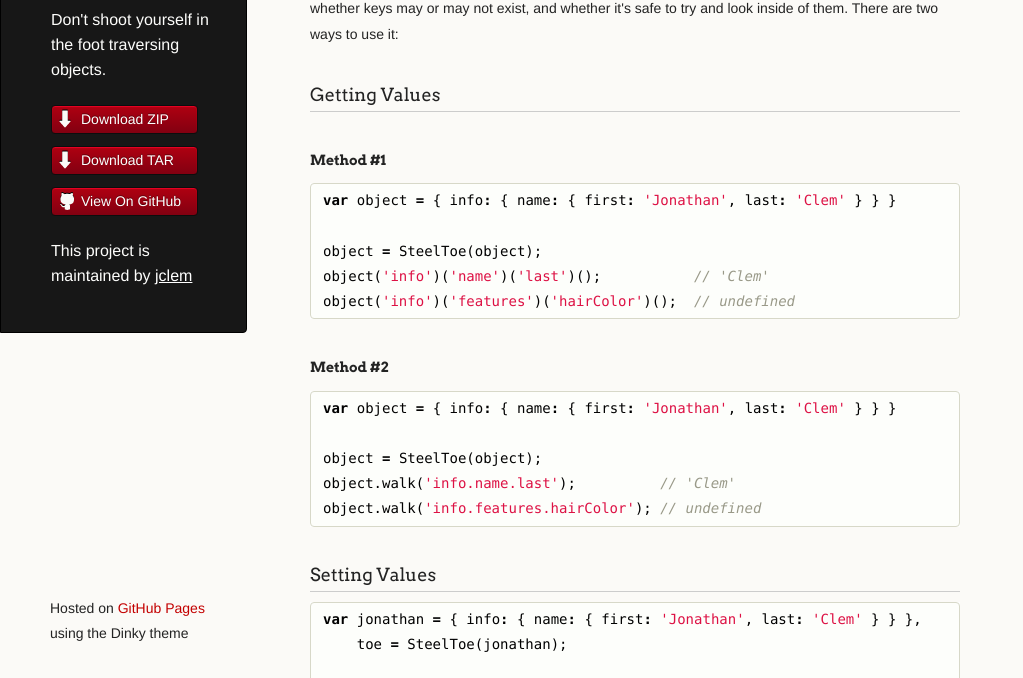
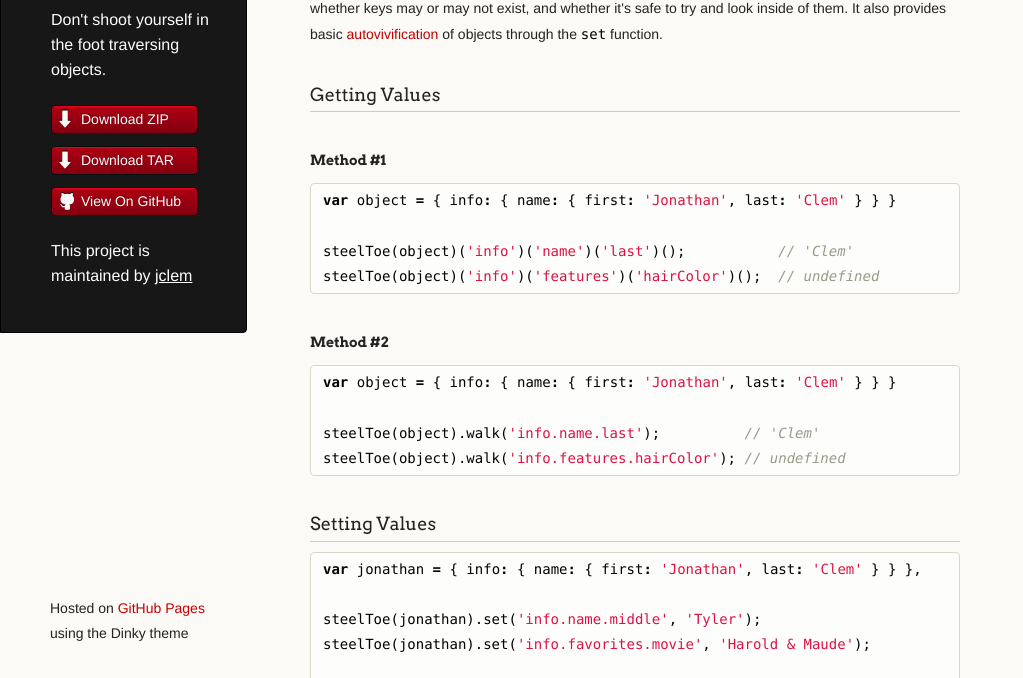
Before and after one commit to jclem/steeltoe, a plain HTML site: page index.html in a window 1280 px wide. Shown: the part 122-800 px from the top of the page, without its empty margins (0-1023 px from the left). Drawn offline with Linux system fonts and the light colour scheme.

Commit message:
Create gh-pages branch via GitHub

```diff
--- a/index.html
+++ b/index.html
@@ -32,7 +32,7 @@
       <section>
         <h2>Usage</h2>
 
-<p>SteelToe is a tiny JavaScript function that makes it safe to traipse about objects without worrying about whether keys may or may not exist, and whether it's safe to try and look inside of them. There are two ways to use it:</p>
+<p>SteelToe is a tiny JavaScript function that makes it safe to traipse about objects without worrying about whether keys may or may not exist, and whether it's safe to try and look inside of them. It also provides basic <a href="http://en.wikipedia.org/wiki/Autovivification">autovivification</a> of objects through the <code>set</code> function.</p>
 
 <h3>Getting Values</h3>
 
@@ -40,27 +40,24 @@
 
 <div class="highlight"><pre><span class="kd">var</span> <span class="nx">object</span> <span class="o">=</span> <span class="p">{</span> <span class="nx">info</span><span class="o">:</span> <span class="p">{</span> <span class="nx">name</span><span class="o">:</span> <span class="p">{</span> <span class="nx">first</span><span class="o">:</span> <span class="s1">'Jonathan'</span><span class="p">,</span> <span class="nx">last</span><span class="o">:</span> <span class="s1">'Clem'</span> <span class="p">}</span> <span class="p">}</span> <span class="p">}</span>
 
-<span class="nx">object</span> <span class="o">=</span> <span class="nx">SteelToe</span><span class="p">(</span><span class="nx">object</span><span class="p">);</span>
-<span class="nx">object</span><span class="p">(</span><span class="s1">'info'</span><span class="p">)(</span><span class="s1">'name'</span><span class="p">)(</span><span class="s1">'last'</span><span class="p">)();</span>           <span class="c1">// 'Clem'</span>
-<span class="nx">object</span><span class="p">(</span><span class="s1">'info'</span><span class="p">)(</span><span class="s1">'features'</span><span class="p">)(</span><span class="s1">'hairColor'</span><span class="p">)();</span>  <span class="c1">// undefined</span>
+<span class="nx">steelToe</span><span class="p">(</span><span class="nx">object</span><span class="p">)(</span><span class="s1">'info'</span><span class="p">)(</span><span class="s1">'name'</span><span class="p">)(</span><span class="s1">'last'</span><span class="p">)();</span>           <span class="c1">// 'Clem'</span>
+<span class="nx">steelToe</span><span class="p">(</span><span class="nx">object</span><span class="p">)(</span><span class="s1">'info'</span><span class="p">)(</span><span class="s1">'features'</span><span class="p">)(</span><span class="s1">'hairColor'</span><span class="p">)();</span>  <span class="c1">// undefined</span>
 </pre></div>
 
 <h4>Method #2</h4>
 
 <div class="highlight"><pre><span class="kd">var</span> <span class="nx">object</span> <span class="o">=</span> <span class="p">{</span> <span class="nx">info</span><span class="o">:</span> <span class="p">{</span> <span class="nx">name</span><span class="o">:</span> <span class="p">{</span> <span class="nx">first</span><span class="o">:</span> <span class="s1">'Jonathan'</span><span class="p">,</span> <span class="nx">last</span><span class="o">:</span> <span class="s1">'Clem'</span> <span class="p">}</span> <span class="p">}</span> <span class="p">}</span>
 
-<span class="nx">object</span> <span class="o">=</span> <span class="nx">SteelToe</span><span class="p">(</span><span class="nx">object</span><span class="p">);</span>
-<span class="nx">object</span><span class="p">.</span><span class="nx">walk</span><span class="p">(</span><span class="s1">'info.name.last'</span><span class="p">);</span>          <span class="c1">// 'Clem'</span>
-<span class="nx">object</span><span class="p">.</span><span class="nx">walk</span><span class="p">(</span><span class="s1">'info.features.hairColor'</span><span class="p">);</span> <span class="c1">// undefined</span>
+<span class="nx">steelToe</span><span class="p">(</span><span class="nx">object</span><span class="p">).</span><span class="nx">walk</span><span class="p">(</span><span class="s1">'info.name.last'</span><span class="p">);</span>          <span class="c1">// 'Clem'</span>
+<span class="nx">steelToe</span><span class="p">(</span><span class="nx">object</span><span class="p">).</span><span class="nx">walk</span><span class="p">(</span><span class="s1">'info.features.hairColor'</span><span class="p">);</span> <span class="c1">// undefined</span>
 </pre></div>
 
 <h3>Setting Values</h3>
 
 <div class="highlight"><pre><span class="kd">var</span> <span class="nx">jonathan</span> <span class="o">=</span> <span class="p">{</span> <span class="nx">info</span><span class="o">:</span> <span class="p">{</span> <span class="nx">name</span><span class="o">:</span> <span class="p">{</span> <span class="nx">first</span><span class="o">:</span> <span class="s1">'Jonathan'</span><span class="p">,</span> <span class="nx">last</span><span class="o">:</span> <span class="s1">'Clem'</span> <span class="p">}</span> <span class="p">}</span> <span class="p">},</span>
-    <span class="nx">toe</span> <span class="o">=</span> <span class="nx">SteelToe</span><span class="p">(</span><span class="nx">jonathan</span><span class="p">);</span>
 
-<span class="nx">toe</span><span class="p">.</span><span class="nx">set</span><span class="p">(</span><span class="s1">'info.name.middle'</span><span class="p">,</span> <span class="s1">'Tyler'</span><span class="p">);</span>
-<span class="nx">toe</span><span class="p">.</span><span class="nx">set</span><span class="p">(</span><span class="s1">'info.favorites.movie'</span><span class="p">,</span> <span class="s1">'Harold &amp; Maude'</span><span class="p">);</span>
+<span class="nx">steelToe</span><span class="p">(</span><span class="nx">jonathan</span><span class="p">).</span><span class="nx">set</span><span class="p">(</span><span class="s1">'info.name.middle'</span><span class="p">,</span> <span class="s1">'Tyler'</span><span class="p">);</span>
+<span class="nx">steelToe</span><span class="p">(</span><span class="nx">jonathan</span><span class="p">).</span><span class="nx">set</span><span class="p">(</span><span class="s1">'info.favorites.movie'</span><span class="p">,</span> <span class="s1">'Harold &amp; Maude'</span><span class="p">);</span>
 
 <span class="nx">jonathan</span><span class="p">.</span><span class="nx">info</span><span class="p">.</span><span class="nx">name</span><span class="p">.</span><span class="nx">middle</span><span class="p">;</span> <span class="c1">// Tyler</span>
 <span class="nx">jonathan</span><span class="p">.</span><span class="nx">info</span><span class="p">.</span><span class="nx">favorites</span><span class="p">.</span><span class="nx">movie</span><span class="p">;</span> <span class="c1">// Harold &amp; Maude</span>
@@ -101,8 +98,7 @@
 <div class="highlight"><pre><span class="kd">var</span> <span class="nx">fatherFirstNames</span> <span class="o">=</span> <span class="p">[];</span>
 
 <span class="k">for</span> <span class="p">(</span><span class="kd">var</span> <span class="nx">i</span> <span class="o">=</span> <span class="mi">0</span><span class="p">;</span> <span class="nx">i</span> <span class="o">&lt;</span> <span class="nx">families</span><span class="p">.</span><span class="nx">length</span><span class="p">;</span> <span class="nx">i</span><span class="o">++</span><span class="p">)</span> <span class="p">{</span>
-  <span class="kd">var</span> <span class="nx">family</span> <span class="o">=</span> <span class="nx">SteelToe</span><span class="p">(</span><span class="nx">families</span><span class="p">[</span><span class="nx">i</span><span class="p">]),</span>
-      <span class="nx">name</span> <span class="o">=</span> <span class="nx">family</span><span class="p">.</span><span class="nx">walk</span><span class="p">(</span><span class="s1">'father.info.name.first'</span><span class="p">);</span>
+  <span class="kd">var</span> <span class="nx">name</span> <span class="o">=</span> <span class="nx">steelToe</span><span class="p">(</span><span class="nx">families</span><span class="p">[</span><span class="nx">i</span><span class="p">]).</span><span class="nx">walk</span><span class="p">(</span><span class="s1">'father.info.name.first'</span><span class="p">);</span>
 
   <span class="k">if</span> <span class="p">(</span><span class="nx">name</span><span class="p">)</span> <span class="p">{</span>
     <span class="nx">fatherFirstNames</span><span class="p">.</span><span class="nx">push</span><span class="p">(</span><span class="nx">name</span><span class="p">);</span>
```
Also changed, not shown: params.json (+1 -1 lines).
